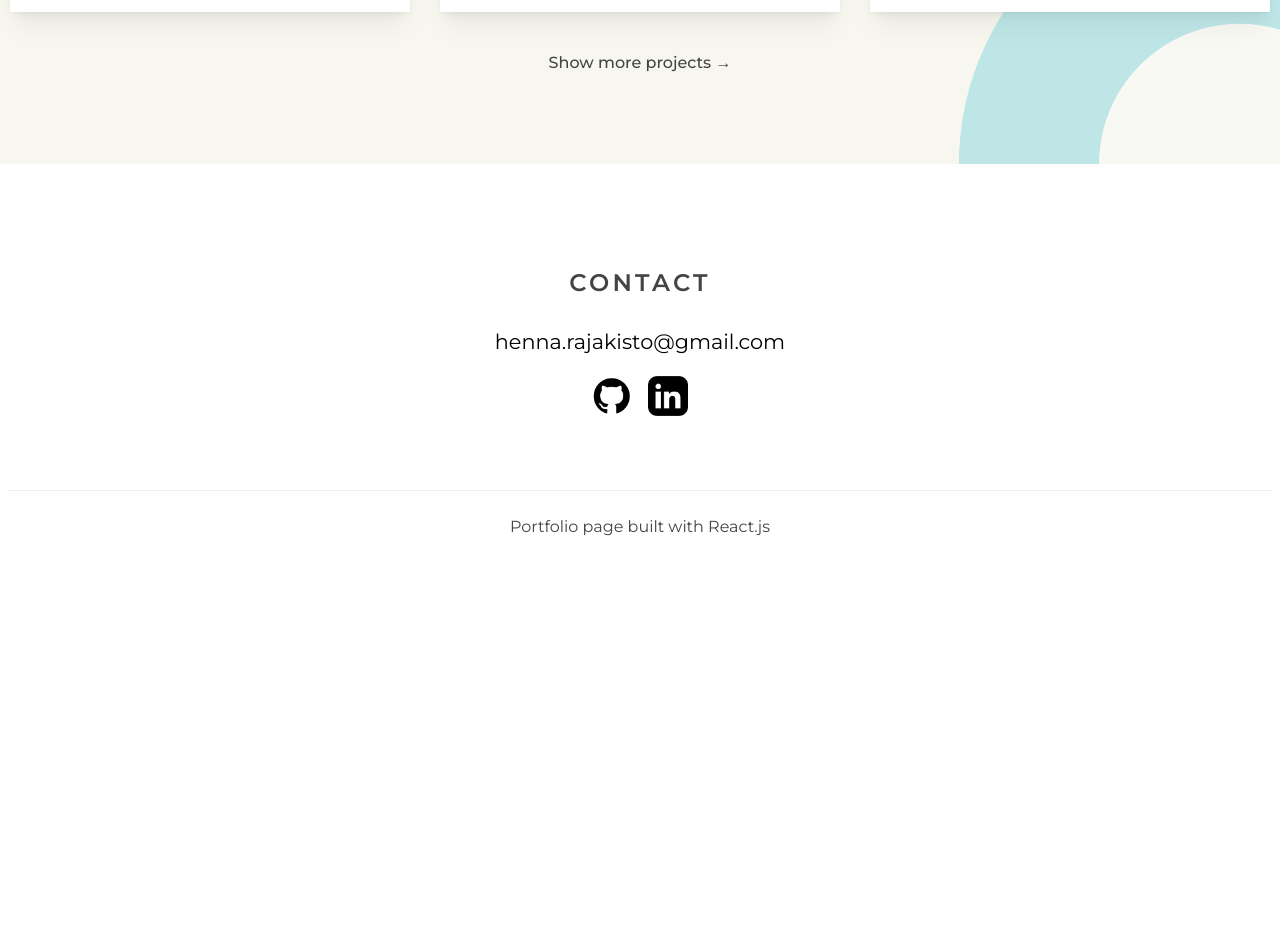
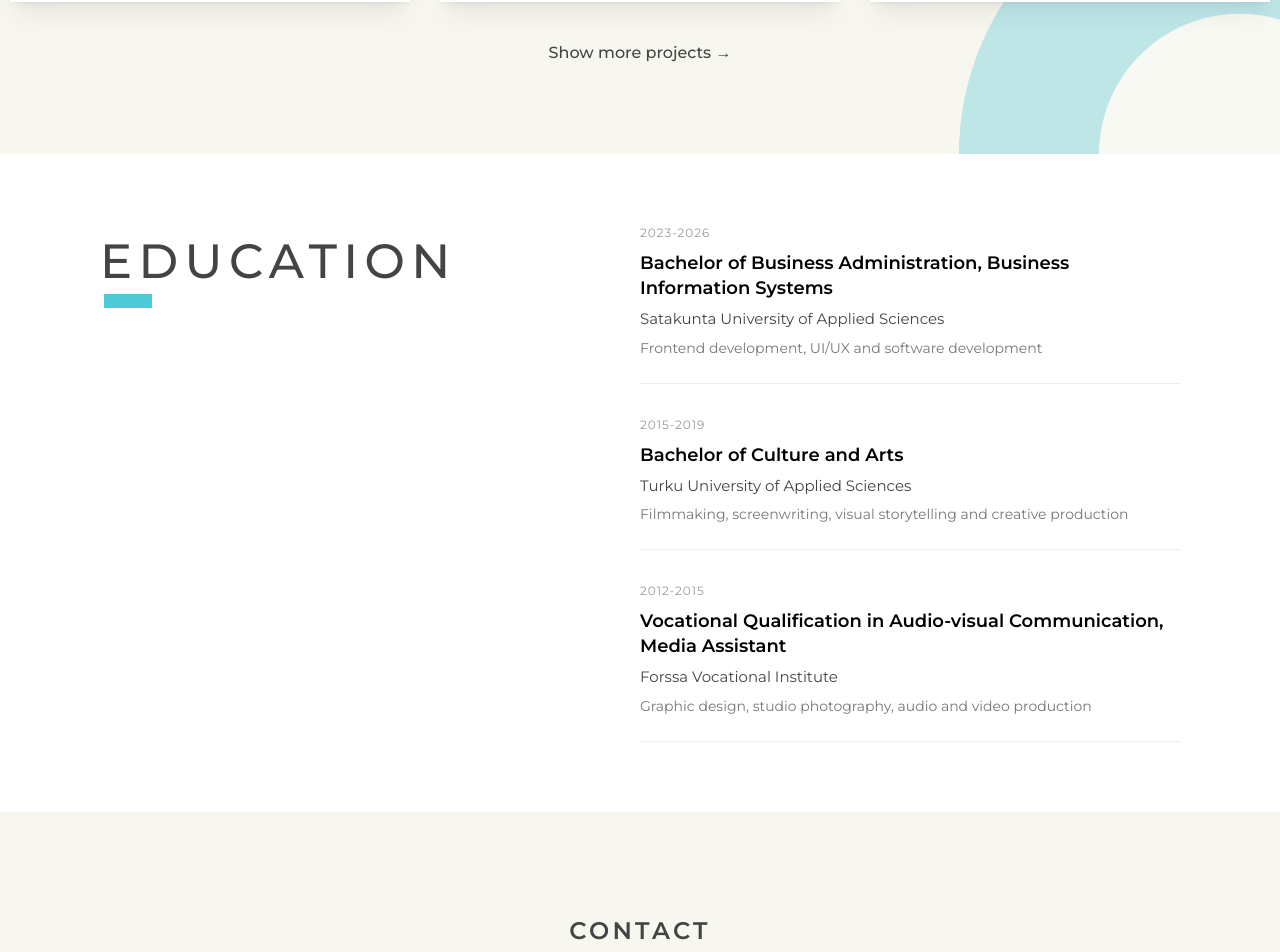
Before and after one commit to hennamarleena/UXUI-portfolio, a React (Vite) app: page / in a window 1280 px wide. Shown: the part 1829-2781 px from the top of the page. Before the commit the page ends 2417 px from the top, so only its background shows below. Built offline with nearby package versions, Linux system fonts and the light colour scheme.

Commit message:
rakennettu uusi education osuus

```diff
--- a/src/App.css
+++ b/src/App.css
@@ -41,7 +41,8 @@ img {
 
 #about h2,
 #skills h2,
-#projects h2 {
+#projects h2,
+#education h2 {
   font-weight: 500;
   color: var(--text-color);
   letter-spacing: 0.2ch;
@@ -192,7 +193,8 @@ nav ul li button:hover {
   background-color: var(--background-color-white);
   display: flex;
   flex-wrap: wrap;
-  padding: 60px 100px;
+  padding: 70px 100px;
+  padding-bottom: 40px;
 }
 
 #skills h2:after {
@@ -268,9 +270,37 @@ nav ul li button:hover {
 }
 
 
+/* BACKGROUND */
+#education {
+  background-color: var(--background-color-white);
+  display: flex;
+  flex-wrap: wrap;
+  padding: 70px 100px;
+
+}
+
+#education h2:after {
+  content: "";
+  border: 7px solid var(--primary-blue);
+  display: inline-block;
+  width: 1em;
+  position: relative;
+  left: -7.35em;
+  bottom: -30px;
+}
+
+.education-title {
+  display: flex;
+  flex: 1;
+}
+.education-content {
+  display: flex;
+  flex: 1;
+}
+
 /* CONTACT */
 #contact {
-  background-color: var(--background-color-white);
+  background-color: var(--background-color-darker);
   display: flex;
   padding-top: 100px;
   padding-bottom: 50px;
@@ -325,8 +355,9 @@ nav ul li button:hover {
 /* FOOTER */
 #footer {
   text-align: center;
-  padding: 3vh 1vh;
   color: var(--text-color);
+  background-color: var(--background-color-darker);
+  font-size: 0.9em;
 }
 
 /* KOMPONENTIT */
@@ -514,7 +545,10 @@ h3.mantine-Title-root {
     font-size: 2.6rem;
   }
     #skills .skills-content {
-    width: 70%;
+    justify-content: center;
+    display: flex;
+    align-items: center;
+    width: 100%;
     margin: 0 auto;
   }
 
@@ -545,6 +579,23 @@ h3.mantine-Title-root {
   }
   #skills h2 {
     padding: 50px 0 60px;
+  }
+    #education {
+    flex-direction: column;
+    padding: 20px;
+  }
+  #education .education-title {
+    justify-content: center;
+  }
+  #education h2 {
+    font-size: 2em;
+    padding: 50px 0 60px;
+    text-align: center;
+  }
+  #education .education-content {
+    width: 70%;
+    margin: 0 auto;
+    padding-bottom: 3em;
   }
 }
 
@@ -660,6 +711,9 @@ h3.mantine-Title-root {
 
   #skills .skills-content {
     flex-direction: column;
+    justify-content: center;
+    display: flex;
+    align-items: center;
     width: 70%;
     margin: 0 auto;
     padding-bottom: 3em;
@@ -693,6 +747,20 @@ h3.mantine-Title-root {
     justify-content: center;
     text-align: center;
   }
+
+    #education h2 {
+    font-size: 2em;
+    text-align: center;
+    padding-bottom: 1.5em;
+  }
+  #education .education-content {
+    width: 70%;
+    margin: 0 auto;
+    padding-bottom: 3em;
+  }
+
+
+
 }
 @media (max-width: 1050px) {
   #about h2 {
--- /dev/null
+++ b/src/components/Education.jsx
@@ -0,0 +1,92 @@
+const education = [
+  {
+    degree: "Bachelor of Business Administration, Business Information Systems",
+    school: "Satakunta University of Applied Sciences",
+    year: "2023-2026",
+    focus: "Frontend development, UI/UX and software development",
+  },
+  {
+    degree: "Bachelor of Culture and Arts",
+    school: "Turku University of Applied Sciences",
+    year: "2015-2019",
+    focus: "Filmmaking, screenwriting, visual storytelling and creative production",
+  },
+  {
+    degree: "Vocational Qualification in Audio-visual Communication, Media Assistant",
+    school: "Forssa Vocational Institute",
+    year: "2012-2015",
+    focus: "Graphic design, studio photography, audio and video production",
+  },
+];
+
+export default function Education() {
+  return (
+    <section id="education" aria-labelledby="education-title">
+      <div className="education-title">
+        <h2 id="background-title">Education</h2>
+      </div>
+
+        <div className="education-content"
+          style={{
+            display: 'flex',
+            flexDirection: 'column',
+            gap: '32px',
+          }}
+        >
+          {education.map((item) => (
+            <div
+              key={item.degree}
+              style={{
+                paddingBottom: '24px',
+                borderBottom: '1px solid #eee',
+              }}
+            >
+              <p
+                style={{
+                  fontSize: '12px',
+                  letterSpacing: '0.08em',
+                  textTransform: 'uppercase',
+                  color: '#999',
+                  marginBottom: '8px',
+                }}
+              >
+                {item.year}
+              </p>
+
+              <h3
+                style={{
+                  fontSize: '18px',
+                  fontWeight: 600,
+                  marginBottom: '6px',
+                  lineHeight: 1.4,
+                }}
+              >
+                {item.degree}
+              </h3>
+
+              <p
+                style={{
+                  fontSize: '15px',
+                  color: '#444',
+                  marginBottom: '6px',
+                }}
+              >
+                {item.school}
+              </p>
+
+              <p
+                style={{
+                  fontSize: '14px',
+                  color: '#777',
+                  lineHeight: 1.6,
+                }}
+              >
+                {item.focus}
+              </p>
+            </div>
+          ))}
+        </div>
+
+    </section>
+  );
+}
--- a/src/components/Header.jsx
+++ b/src/components/Header.jsx
@@ -78,6 +78,9 @@ export default function Header() {
             <button onClick={() => scrollToSection("projects")}>Projects</button>
           </li>
           <li>
+            <button onClick={() => scrollToSection("education")}>Education</button>
+          </li>
+          <li>
             <button onClick={() => scrollToSection("contact")}>Contact</button>
           </li>
         </ul>
--- a/src/components/MainContent.jsx
+++ b/src/components/MainContent.jsx
@@ -2,6 +2,7 @@ import About from './About';
 import Skills from './Skills';
 import Projects from './Projects';
 import Contact from './Contact';
+import Education from './Education';
 import { useLocation } from 'react-router-dom';
 import { useEffect } from 'react';
 
@@ -21,6 +22,7 @@ export default function MainContent() {
       <About />
       <Skills />
       <Projects />
+      <Education/>
       <Contact />
     </>
   );
```
